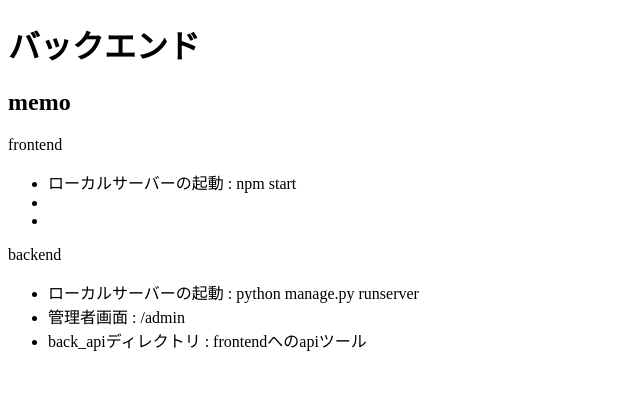
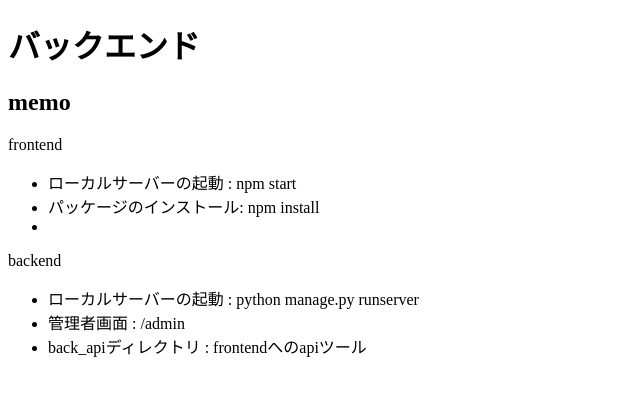
Before and after one commit to h083onis/react-django, a Django app: page / in a window 1280 px wide. Shown: the top 396 px of the page, without its empty margins (0-640 px from the left). Run offline with Django 4.2, Linux system fonts and the light colour scheme.

Commit message:
git管理ファイルの変更

```diff
--- a/backend/back_api/templates/index/index.html
+++ b/backend/back_api/templates/index/index.html
@@ -12,7 +12,7 @@
     <p>frontend</p>
     <ul>
         <li>ローカルサーバーの起動 : npm start</li>
-        <li></li>
+        <li>パッケージのインストール: npm install</li>
         <li></li>
     </ul>
 
```
Also changed, not shown: 1 other file.
